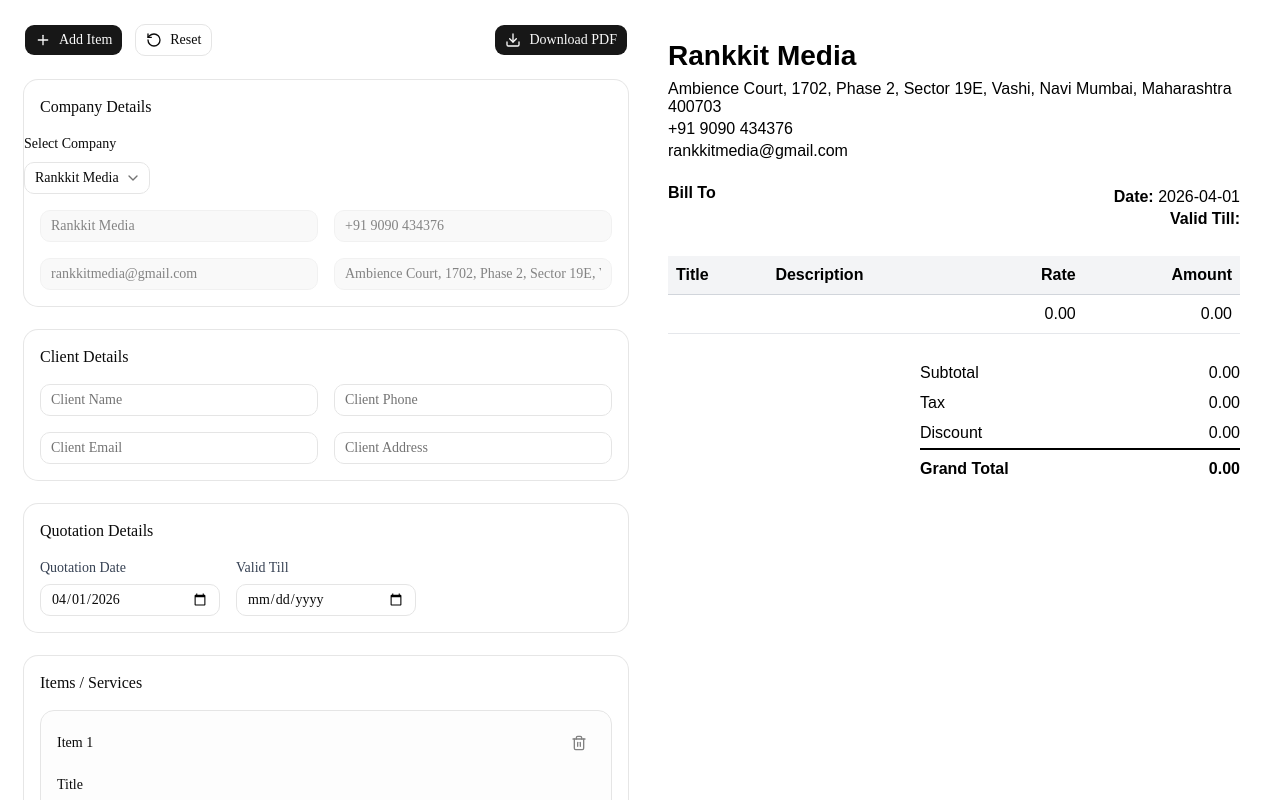
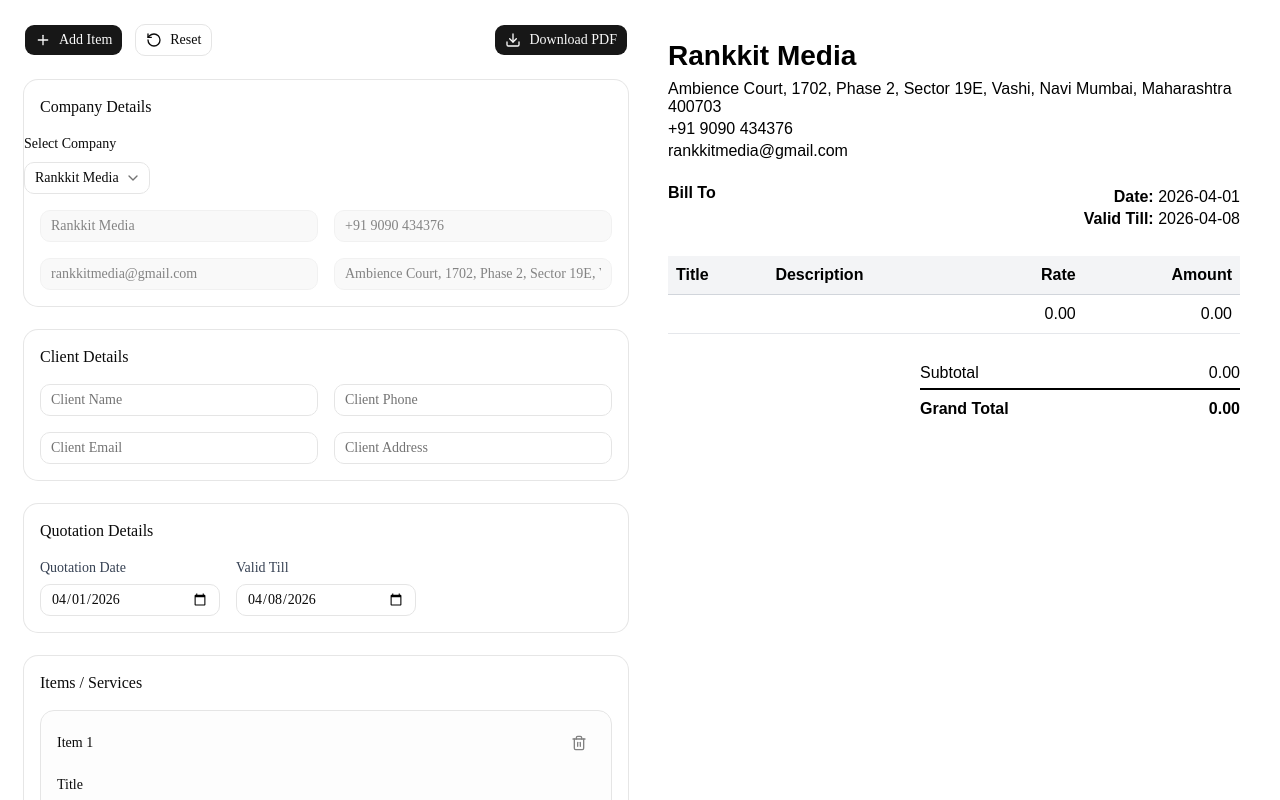
Before and after one commit to OnlyEducation-official/rankkit-quotation, a Next.js app: page / in a window 1280 px wide. Shown: the top 800 px of the page. Built offline with nearby package versions, Linux system fonts and the light colour scheme.

Commit message:
comma for amount, valid till date is default

```diff
--- a/src/app/components/quotation-form.tsx
+++ b/src/app/components/quotation-form.tsx
@@ -47,6 +47,12 @@
 const createInitialQuotation = (): QuotationData => {
   const preset = COMPANY_PRESETS["rankkit-media"];
 
+  const today = new Date();
+  const expiryDate = new Date();
+  expiryDate.setDate(today.getDate() + 7);
+
+  console.log("expiryDate:",expiryDate)
+
   return {
     companyType: "rankkit-media",
     companyName: preset.companyName,
@@ -60,8 +66,8 @@
     clientEmail: "",
 
     quotationNumber: "QT-001",
-    quotationDate: new Date().toISOString().split("T")[0],
-    validTill: "",
+    quotationDate: today.toISOString().split("T")[0],
+    validTill: expiryDate.toISOString().split("T")[0],
 
     items: [createEmptyItem()],
 
@@ -318,6 +324,7 @@
             </label>
             <Input
               type="date"
+              // If validTill is undefined or null, default to empty string to avoid errors
               value={quotation.validTill}
               onChange={(e) => updateField("validTill", e.target.value)}
             />
--- a/src/app/components/quotation-preview.tsx
+++ b/src/app/components/quotation-preview.tsx
@@ -110,9 +110,19 @@
                                         />
                                     </td>
                                     {/* <td style={tdStyleRight}>{item.quantity}</td> */}
-                                    <td style={tdStyleRight}>{item.rate.toFixed(2)}</td>
+                                    <td style={tdStyleRight}>
+                                        {item.rate.toLocaleString(undefined, {
+                                            minimumFractionDigits: 2,
+                                            maximumFractionDigits: 2,
+                                        })}
+                                    </td>
                                     {/* <td style={tdStyleRight}>{item.taxPercent}</td> */}
-                                    <td style={tdStyleRight}>{amount.toFixed(2)}</td>
+                                    <td style={tdStyleRight}>
+                                        {amount.toLocaleString(undefined, {
+                                            minimumFractionDigits: 2,
+                                            maximumFractionDigits: 2,
+                                        })}
+                                    </td>
                                 </tr>
                             );
                         })}
@@ -122,15 +132,12 @@
                 <div style={{ marginLeft: "auto", width: "100%", maxWidth: "320px", marginBottom: "24px" }}>
                     <div style={rowStyle}>
                         <span>Subtotal</span>
-                        <span>{subtotal.toFixed(2)}</span>
-                    </div>
-                    <div style={rowStyle}>
-                        <span>Tax</span>
-                        <span>{taxTotal.toFixed(2)}</span>
-                    </div>
-                    <div style={rowStyle}>
-                        <span>Discount</span>
-                        <span>{(quotation.discount || 0).toFixed(2)}</span>
+                        <span>
+                            {subtotal.toLocaleString(undefined, {
+                                minimumFractionDigits: 2,
+                                maximumFractionDigits: 2,
+                            })}
+                        </span>
                     </div>
                     <div
                         style={{
@@ -141,19 +148,14 @@
                         }}
                     >
                         <span>Grand Total</span>
-                        <span>{grandTotal.toFixed(2)}</span>
+                        <span>
+                            {grandTotal.toLocaleString(undefined, {
+                                minimumFractionDigits: 2,
+                                maximumFractionDigits: 2,
+                            })}
+                        </span>
                     </div>
                 </div>
-
-                {/* <div style={{ marginTop: "24px" }}>
-                    <p style={{ margin: "8px 0" }}>
-                        <strong>Notes:</strong> {quotation.notes}
-                    </p>
-                    <div
-                        style={{ fontSize: "14px", lineHeight: 1.6 }}
-                        dangerouslySetInnerHTML={{ __html: quotation.terms }}
-                    />
-                </div> */}
             </div>
         </div>
     );
--- a/src/app/components/quotation-print.tsx
+++ b/src/app/components/quotation-print.tsx
@@ -398,8 +398,18 @@
                       <tr>
                         <td style={tdStyle}>{index + 1}</td>
                         <td style={{ ...tdStyle, fontWeight: 600 }}>{item.title}</td>
-                        <td style={tdStyleRight}>{item.rate.toFixed(2)}</td>
-                        <td style={tdStyleRight}>{amount.toFixed(2)}</td>
+                        <td style={tdStyleRight}>
+                          {item.rate.toLocaleString(undefined, {
+                            minimumFractionDigits: 2,
+                            maximumFractionDigits: 2,
+                          })}
+                        </td>
+                        <td style={tdStyleRight}>
+                          {amount.toLocaleString(undefined, {
+                            minimumFractionDigits: 2,
+                            maximumFractionDigits: 2,
+                          })}
+                        </td>
                       </tr>
 
                       <tr>
@@ -476,15 +486,12 @@
               >
                 <div style={summaryRow}>
                   <span>Subtotal</span>
-                  <span>{subtotal.toFixed(2)}</span>
-                </div>
-                <div style={summaryRow}>
-                  <span>Tax</span>
-                  <span>{taxTotal.toFixed(2)}</span>
-                </div>
-                <div style={summaryRow}>
-                  <span>Discount</span>
-                  <span>{(quotation.discount || 0).toFixed(2)}</span>
+                  <span>
+                    {subtotal.toLocaleString(undefined, {
+                      minimumFractionDigits: 2,
+                      maximumFractionDigits: 2,
+                    })}
+                  </span>
                 </div>
                 <div
                   style={{
@@ -498,7 +505,12 @@
                   }}
                 >
                   <span>Estimated Total</span>
-                  <span>{grandTotal.toFixed(2)}</span>
+                  <span>
+                    {grandTotal.toLocaleString(undefined, {
+                      minimumFractionDigits: 2,
+                      maximumFractionDigits: 2,
+                    })}
+                  </span>
                 </div>
               </div>
             </div>
--- a/src/app/page.tsx
+++ b/src/app/page.tsx
@@ -9,6 +9,10 @@
 
 
 const defaultCompany = COMPANY_PRESETS["rankkit-media"];
+
+const today = new Date();
+const expiryDate = new Date();
+expiryDate.setDate(today.getDate() + 7);
 
 const initialQuotation: QuotationData = {
   companyType: "rankkit-media",
@@ -25,7 +29,7 @@
 
   quotationNumber: "QT-001",
   quotationDate: new Date().toISOString().split("T")[0],
-  validTill: "",
+  validTill: expiryDate.toISOString().split("T")[0],
 
   items: [
     {
```
